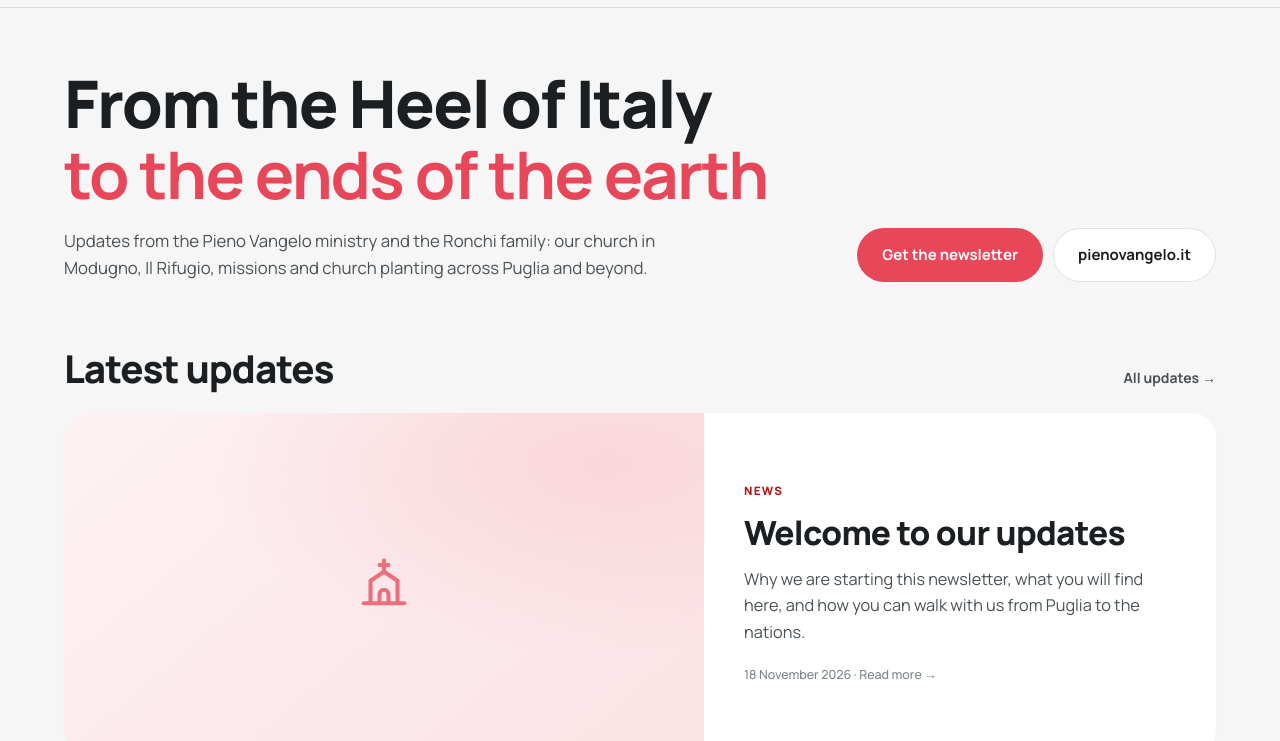
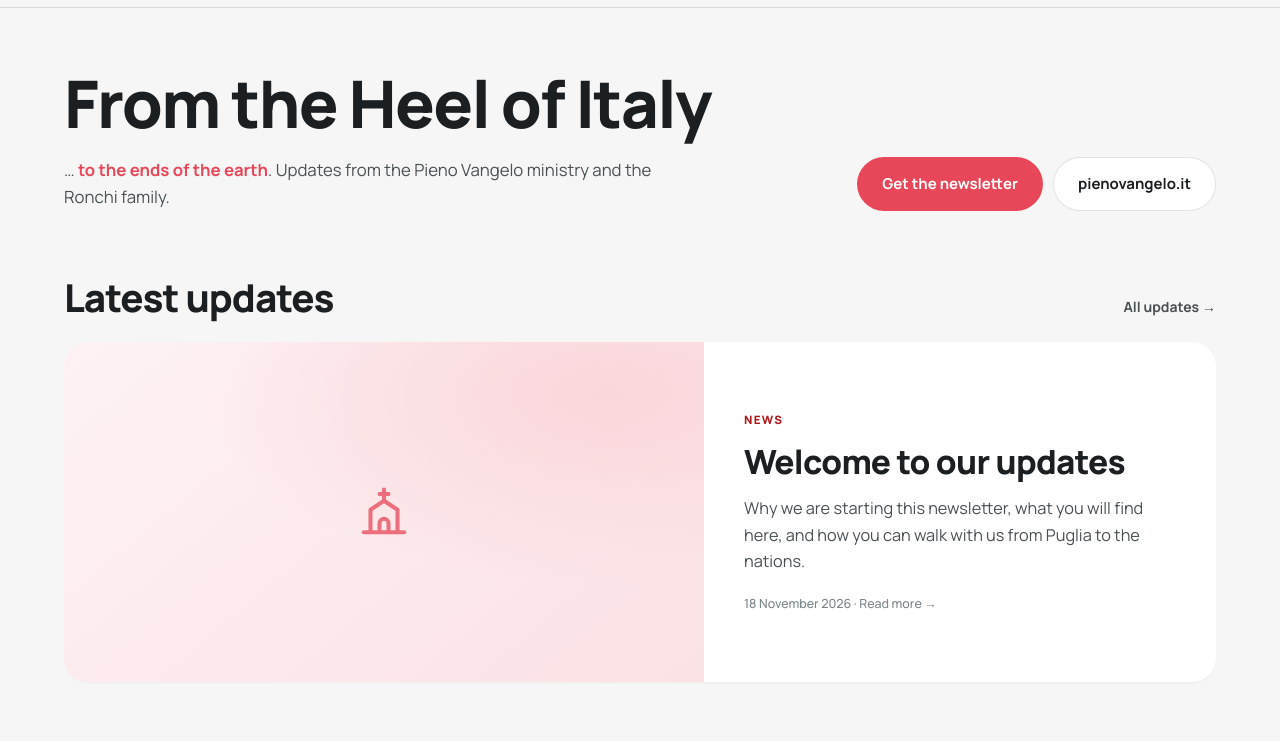
Before and after one commit to pastoremirko/fromtheheelofitaly, a plain HTML site: page public/index.html in a window 1280 px wide. Shown: the part 59-800 px from the top of the page. Drawn offline with Linux system fonts and the light colour scheme.

Commit message:
Home: shorter title, subtitle continues 'to the ends of the earth'
Co-Authored-By: Claude Opus 5.5 <noreply@anthropic.com>
Claude-Session: https://claude.ai/code/session_013kztrHzovLqwhmGrDJ4oHt

```diff
--- a/public/css/style.css
+++ b/public/css/style.css
@@ -439,3 +439,6 @@ a.window:hover .bg img { transform: scale(1.05); }
 .about-text.prose { font-size: 1.02rem; line-height: 1.7; }
 .about-text.prose p:last-child { margin-bottom: 0; }
 @media (max-width: 900px) { .about-grid.has-video { grid-template-columns: 1fr; } .about-grid { padding: 22px; } }
+
+/* Home subtitle continuing the title */
+.intro .sub p.lead em { font-style: normal; font-weight: 700; color: var(--brand); }
--- a/public/index.html
+++ b/public/index.html
@@ -28,9 +28,9 @@
 </header>
 <main>
 <div class="intro"><div class="wrap">
-  <h1 class="display">From the Heel of Italy<br><em>to the ends of the earth</em></h1>
+  <h1 class="display">From the Heel of Italy</h1>
   <div class="sub">
-    <p>Updates from the Pieno Vangelo ministry and the Ronchi family: our church in Modugno, Il Rifugio, missions and church planting across Puglia and beyond.</p>
+    <p class="lead">&hellip; <em>to the ends of the earth</em>. Updates from the Pieno Vangelo ministry and the Ronchi family.</p>
     <div class="actions">
       <a class="btn btn-primary" href="#subscribe">Get the newsletter</a>
       <a class="btn btn-outline" href="https://pienovangelo.it" rel="noopener">pienovangelo.it</a>
--- a/static/css/style.css
+++ b/static/css/style.css
@@ -439,3 +439,6 @@ a.window:hover .bg img { transform: scale(1.05); }
 .about-text.prose { font-size: 1.02rem; line-height: 1.7; }
 .about-text.prose p:last-child { margin-bottom: 0; }
 @media (max-width: 900px) { .about-grid.has-video { grid-template-columns: 1fr; } .about-grid { padding: 22px; } }
+
+/* Home subtitle continuing the title */
+.intro .sub p.lead em { font-style: normal; font-weight: 700; color: var(--brand); }
```
Also changed, not shown: 1 other file.
